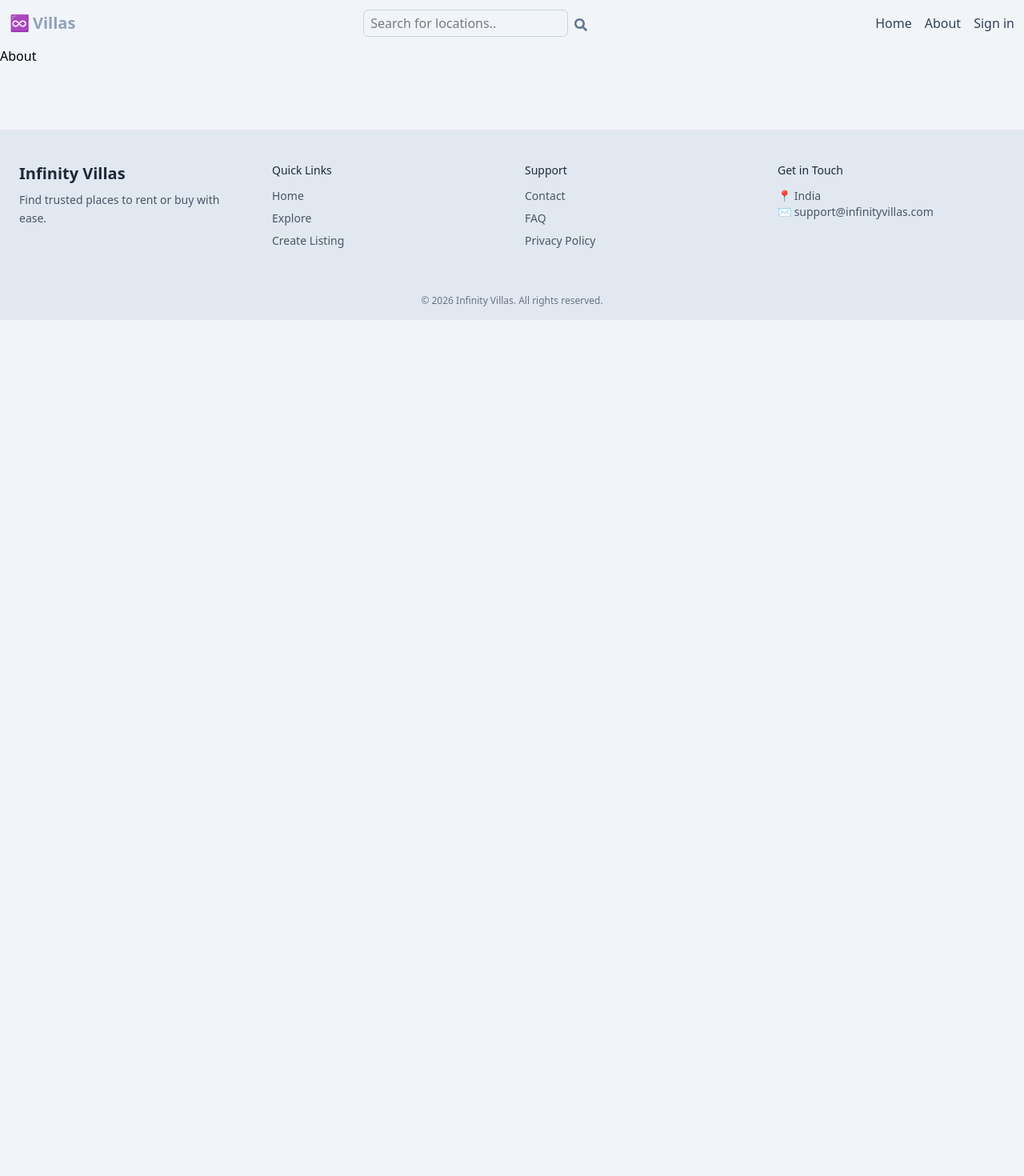
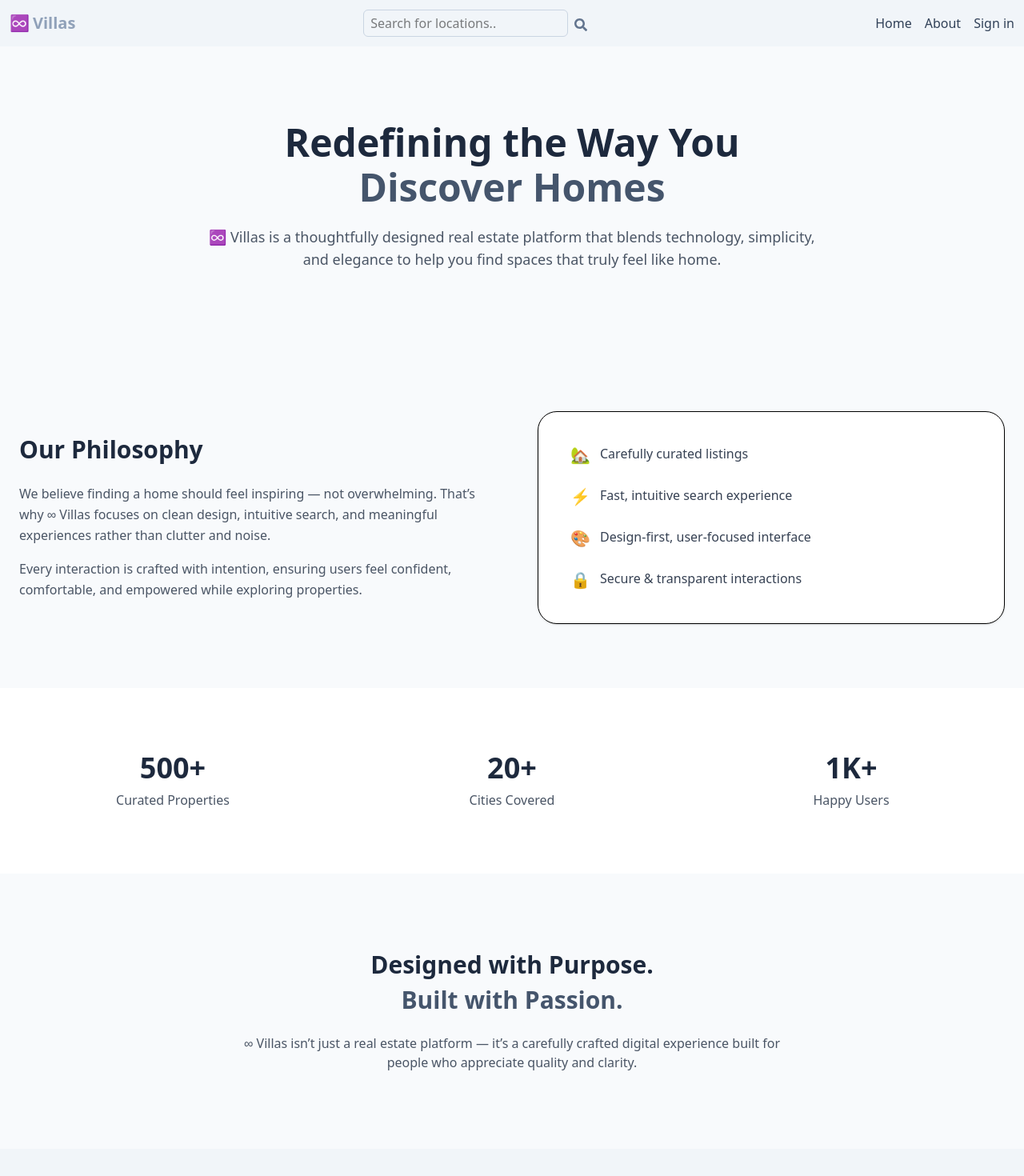
Before and after one commit to ManojK1405/Real_Estate_Booking, a React app in the folder Frontend/: page /about in a window 1280 px wide. Shown: the top 1470 px of the page at 80% size. Before the commit the page ends 800 px from the top, so only its background shows below. Built offline with nearby package versions, Linux system fonts and the light colour scheme; no server answers; the HTML template or start-up script is replaced by a standard one.

Commit message:
Complete About page

```diff
--- a/Frontend/package.json
+++ b/Frontend/package.json
@@ -13,6 +13,7 @@
     "@reduxjs/toolkit": "^2.11.2",
     "@tailwindcss/vite": "^4.1.18",
     "firebase": "^12.8.0",
+    "framer-motion": "^12.29.2",
     "nodemon": "^3.1.11",
     "react": "^19.2.0",
     "react-dom": "^19.2.0",
--- a/Frontend/src/pages/About.jsx
+++ b/Frontend/src/pages/About.jsx
@@ -1,9 +1,141 @@
-import React from 'react'
+import { motion } from 'framer-motion';
 
 const About = () => {
   return (
-    <div>About</div>
-  )
-}
+    <div className="bg-slate-50 min-h-screen">
+
+      {/* ================= HERO ================= */}
+      <section className="max-w-7xl mx-auto px-6 py-24 text-center">
+        <motion.h1
+          initial={{ opacity: 0, y: 30 }}
+          animate={{ opacity: 1, y: 0 }}
+          transition={{ duration: 0.6 }}
+          className="text-4xl sm:text-5xl font-bold text-slate-800"
+        >
+          Redefining the Way You
+          <span className="block text-slate-600 mt-2">
+            Discover Homes
+          </span>
+        </motion.h1>
+
+        <motion.p
+          initial={{ opacity: 0, y: 20 }}
+          animate={{ opacity: 1, y: 0 }}
+          transition={{ duration: 0.6, delay: 0.15 }}
+          className="mt-6 text-lg text-gray-600 max-w-3xl mx-auto"
+        >
+          ♾️ Villas is a thoughtfully designed real estate platform that blends
+          technology, simplicity, and elegance to help you find spaces that truly feel like home.
+        </motion.p>
+      </section>
+
+      {/* ================= STORY ================= */}
+      <section className="max-w-7xl mx-auto px-6 py-20 grid md:grid-cols-2 gap-16 items-center">
+        <motion.div
+          initial={{ opacity: 0, x: -40 }}
+          whileInView={{ opacity: 1, x: 0 }}
+          viewport={{ once: true }}
+          transition={{ duration: 0.6 }}
+        >
+          <h2 className="text-3xl font-semibold text-slate-800 mb-6">
+            Our Philosophy
+          </h2>
+          <p className="text-gray-600 leading-relaxed">
+            We believe finding a home should feel inspiring — not overwhelming.
+            That’s why ∞ Villas focuses on clean design, intuitive search, and
+            meaningful experiences rather than clutter and noise.
+          </p>
+
+          <p className="mt-4 text-gray-600 leading-relaxed">
+            Every interaction is crafted with intention, ensuring users feel
+            confident, comfortable, and empowered while exploring properties.
+          </p>
+        </motion.div>
+
+        <motion.div
+          initial={{ opacity: 0, x: 40 }}
+          whileInView={{ opacity: 1, x: 0 }}
+          viewport={{ once: true }}
+          transition={{ duration: 0.6 }}
+          className="bg-white rounded-3xl border shadow-sm p-10"
+        >
+          <ul className="space-y-6 text-gray-700">
+            <li className="flex gap-3">
+              <span className="text-xl">🏡</span>
+              <span>Carefully curated listings</span>
+            </li>
+            <li className="flex gap-3">
+              <span className="text-xl">⚡</span>
+              <span>Fast, intuitive search experience</span>
+            </li>
+            <li className="flex gap-3">
+              <span className="text-xl">🎨</span>
+              <span>Design-first, user-focused interface</span>
+            </li>
+            <li className="flex gap-3">
+              <span className="text-xl">🔒</span>
+              <span>Secure & transparent interactions</span>
+            </li>
+          </ul>
+        </motion.div>
+      </section>
+
+      {/* ================= STATS ================= */}
+      <section className="bg-white py-20">
+        <div className="max-w-7xl mx-auto px-6 grid sm:grid-cols-3 gap-10 text-center">
+
+          {[
+            { label: 'Curated Properties', value: '500+' },
+            { label: 'Cities Covered', value: '20+' },
+            { label: 'Happy Users', value: '1K+' },
+          ].map((stat, i) => (
+            <motion.div
+              key={i}
+              initial={{ opacity: 0, y: 30 }}
+              whileInView={{ opacity: 1, y: 0 }}
+              viewport={{ once: true }}
+              transition={{ duration: 0.5, delay: i * 0.1 }}
+            >
+              <p className="text-4xl font-bold text-slate-800">
+                {stat.value}
+              </p>
+              <p className="mt-2 text-gray-600">
+                {stat.label}
+              </p>
+            </motion.div>
+          ))}
+        </div>
+      </section>
+
+      {/* ================= CLOSING ================= */}
+      <section className="max-w-7xl mx-auto px-6 py-24 text-center">
+        <motion.h2
+          initial={{ opacity: 0, y: 20 }}
+          whileInView={{ opacity: 1, y: 0 }}
+          viewport={{ once: true }}
+          transition={{ duration: 0.6 }}
+          className="text-3xl font-semibold text-slate-800"
+        >
+          Designed with Purpose.
+          <span className="block text-slate-600 mt-2">
+            Built with Passion.
+          </span>
+        </motion.h2>
+
+        <motion.p
+          initial={{ opacity: 0 }}
+          whileInView={{ opacity: 1 }}
+          viewport={{ once: true }}
+          transition={{ duration: 0.6, delay: 0.15 }}
+          className="mt-6 text-gray-600 max-w-2xl mx-auto"
+        >
+          ∞ Villas isn’t just a real estate platform —
+          it’s a carefully crafted digital experience built
+          for people who appreciate quality and clarity.
+        </motion.p>
+      </section>
+    </div>
+  );
+};
 
 export default About;
--- a/Frontend/src/pages/Home.jsx
+++ b/Frontend/src/pages/Home.jsx
@@ -1,8 +1,8 @@
 import { useEffect, useState } from 'react';
+import { motion } from 'framer-motion';
 import { Swiper, SwiperSlide } from 'swiper/react';
 import { Autoplay } from 'swiper/modules';
 import 'swiper/css';
-
 import ListingCard from '../components/ListingCard';
 
 const Home = () => {
@@ -11,99 +11,156 @@ const Home = () => {
   const [saleListings, setSaleListings] = useState([]);
 
   useEffect(() => {
-    const fetchListings = async () => {
-      try {
-        const offerRes = await fetch(
+    const fetchData = async () => {
+      const offer = await fetch(
         'http://localhost:4000/api/listing/get?offer=true&limit=4'
       );
-        setOfferListings(await offerRes.json());
-
-        const rentRes = await fetch(
+      const rent = await fetch(
         'http://localhost:4000/api/listing/get?type=rent&limit=4'
       );
-        setRentListings(await rentRes.json());
-
-        const saleRes = await fetch(
+      const sale = await fetch(
         'http://localhost:4000/api/listing/get?type=sell&limit=4'
       );
-        setSaleListings(await saleRes.json());
-      } catch (err) {
-        console.log(err);
-      }
+
+      setOfferListings(await offer.json());
+      setRentListings(await rent.json());
+      setSaleListings(await sale.json());
     };
 
-    fetchListings();
+    fetchData();
   }, []);
 
   return (
     <div className="bg-slate-50">
 
+
 {/* ================= HERO ================= */}
-<section className="bg-slate-50">
-  <div className="max-w-7xl mx-auto px-6 py-24 text-center">
+<section className="relative bg-slate-50 overflow-hidden">
 
-    <h1 className="text-4xl sm:text-5xl font-bold text-slate-800 leading-tight">
-      Discover Your Next
-      <span className="block text-slate-600 mt-2">
-        Dream Home with ♾️ Villas
+  {/* subtle background accent */}
+  <div className="absolute inset-0 pointer-events-none">
+    <div className="absolute -top-32 -right-32 h-[420px] w-[420px] rounded-full bg-slate-200/40 blur-3xl" />
+    <div className="absolute top-40 -left-32 h-[360px] w-[360px] rounded-full bg-slate-300/30 blur-3xl" />
+  </div>
+
+  <div className="relative max-w-7xl mx-auto px-6 py-32 text-center">
+
+    {/* eyebrow */}
+    <motion.p
+      initial={{ opacity: 0, y: 12 }}
+      animate={{ opacity: 1, y: 0 }}
+      transition={{ duration: 0.5 }}
+      className="text-sm uppercase tracking-widest text-slate-500 mb-6"
+    >
+      Premium Real Estate Platform
+    </motion.p>
+
+    {/* headline */}
+    <motion.h1
+      initial={{ opacity: 0, y: 24 }}
+      animate={{ opacity: 1, y: 0 }}
+      transition={{ duration: 0.7 }}
+      className="text-5xl sm:text-6xl font-bold text-slate-900 leading-tight"
+    >
+      Discover Homes That
+      <span className="block mt-2 text-slate-600">
+        Feel Instantly Right
       </span>
-    </h1>
+    </motion.h1>
 
-    <p className="mt-6 text-lg text-gray-600 max-w-2xl mx-auto">
-      Explore handpicked villas, apartments, and homes for rent or sale —
-      thoughtfully curated for comfort, elegance, and lifestyle.
-    </p>
+    {/* subtext */}
+    <motion.p
+      initial={{ opacity: 0, y: 18 }}
+      animate={{ opacity: 1, y: 0 }}
+      transition={{ duration: 0.7, delay: 0.15 }}
+      className="mt-8 text-lg text-gray-600 max-w-2xl mx-auto leading-relaxed"
+    >
+      ♾️ Villas is a thoughtfully designed real estate experience —
+      blending clarity, aesthetics, and performance to help people
+      find places they truly belong.
+    </motion.p>
 
-    <div className="mt-10 flex justify-center gap-4">
+    {/* actions */}
+    <motion.div
+      initial={{ opacity: 0, y: 18 }}
+      animate={{ opacity: 1, y: 0 }}
+      transition={{ duration: 0.7, delay: 0.3 }}
+      className="mt-12 flex justify-center gap-5"
+    >
       <a
         href="/search"
-        className="bg-slate-800 text-white px-8 py-4 rounded-2xl
-        font-medium shadow hover:opacity-90 transition"
+        className="bg-slate-900 text-white px-10 py-4 rounded-2xl
+        font-medium shadow-lg hover:-translate-y-0.5
+        hover:shadow-xl transition"
       >
-        Browse Listings
+        Explore Listings
       </a>
 
       <a
         href="/about"
-        className="bg-white border px-8 py-4 rounded-2xl
+        className="px-10 py-4 rounded-2xl border
         font-medium text-slate-700 hover:bg-slate-100 transition"
       >
-        About Us
+        Our Philosophy
       </a>
-    </div>
+    </motion.div>
+
   </div>
 </section>
 
 
-
-      {/* ================= SWIPER ================= */}
-      <section className="max-w-7xl mx-auto px-6 mb-20">
+      {/* ================= FULL WIDTH SWIPER ================= */}
+      <section className="w-full py-16 bg-white">
         <Swiper
           modules={[Autoplay]}
-          autoplay={{ delay: 3000 }}
+          autoplay={{ delay: 3500, disableOnInteraction: false }}
           loop
-          className="rounded-3xl overflow-hidden"
+          className="h-[420px]"
         >
           {[...offerListings, ...rentListings, ...saleListings]
-            .slice(0, 5)
+            .slice(0, 6)
             .map((listing) => (
               <SwiperSlide key={listing._id}>
+                <div className="relative h-full w-full">
                   <img
                     src={listing.imageUrls[0]}
                     alt={listing.name}
-                  className="h-[400px] w-full object-cover"
+                    className="h-full w-full object-cover"
                   />
+
+                  <div className="absolute inset-0 bg-gradient-to-t
+                    from-black/40 via-black/10 to-transparent" />
+
+                  <motion.div
+                    initial={{ opacity: 0, y: 20 }}
+                    whileInView={{ opacity: 1, y: 0 }}
+                    transition={{ duration: 0.5 }}
+                    className="absolute bottom-8 left-8 text-white"
+                  >
+                    <h3 className="text-2xl font-semibold">
+                      {listing.name}
+                    </h3>
+                    <p className="text-sm mt-1">
+                      📍 {listing.address}
+                    </p>
+                  </motion.div>
+                </div>
               </SwiperSlide>
             ))}
         </Swiper>
       </section>
 
       {/* ================= LISTING SECTIONS ================= */}
-      <section className="max-w-7xl mx-auto px-6 space-y-20 pb-20">
+      <section className="max-w-7xl mx-auto px-6 py-24 space-y-24">
 
         {/* OFFERS */}
         {offerListings.length > 0 && (
-          <div>
+          <motion.div
+            initial={{ opacity: 0, y: 30 }}
+            whileInView={{ opacity: 1, y: 0 }}
+            viewport={{ once: true }}
+            transition={{ duration: 0.6 }}
+          >
             <h2 className="text-2xl font-semibold mb-6">
               🔥 Recent Offers
             </h2>
@@ -112,12 +169,17 @@ const Home = () => {
                 <ListingCard key={listing._id} listing={listing} />
               ))}
             </div>
-          </div>
+          </motion.div>
         )}
 
         {/* RENT */}
         {rentListings.length > 0 && (
-          <div>
+          <motion.div
+            initial={{ opacity: 0, y: 30 }}
+            whileInView={{ opacity: 1, y: 0 }}
+            viewport={{ once: true }}
+            transition={{ duration: 0.6 }}
+          >
             <h2 className="text-2xl font-semibold mb-6">
               🏠 Places for Rent
             </h2>
@@ -126,12 +188,17 @@ const Home = () => {
                 <ListingCard key={listing._id} listing={listing} />
               ))}
             </div>
-          </div>
+          </motion.div>
         )}
 
         {/* SALE */}
         {saleListings.length > 0 && (
-          <div>
+          <motion.div
+            initial={{ opacity: 0, y: 30 }}
+            whileInView={{ opacity: 1, y: 0 }}
+            viewport={{ once: true }}
+            transition={{ duration: 0.6 }}
+          >
             <h2 className="text-2xl font-semibold mb-6">
               💰 Places for Sale
             </h2>
@@ -140,7 +207,7 @@ const Home = () => {
                 <ListingCard key={listing._id} listing={listing} />
               ))}
             </div>
-          </div>
+          </motion.div>
         )}
       </section>
     </div>
```
Also changed, not shown: Frontend/src/components/ListingCard.jsx (+6 -3 lines), 1 other file (tests, documents, lock files or other folders). Lines whose indentation alone changed are shown as unchanged.
